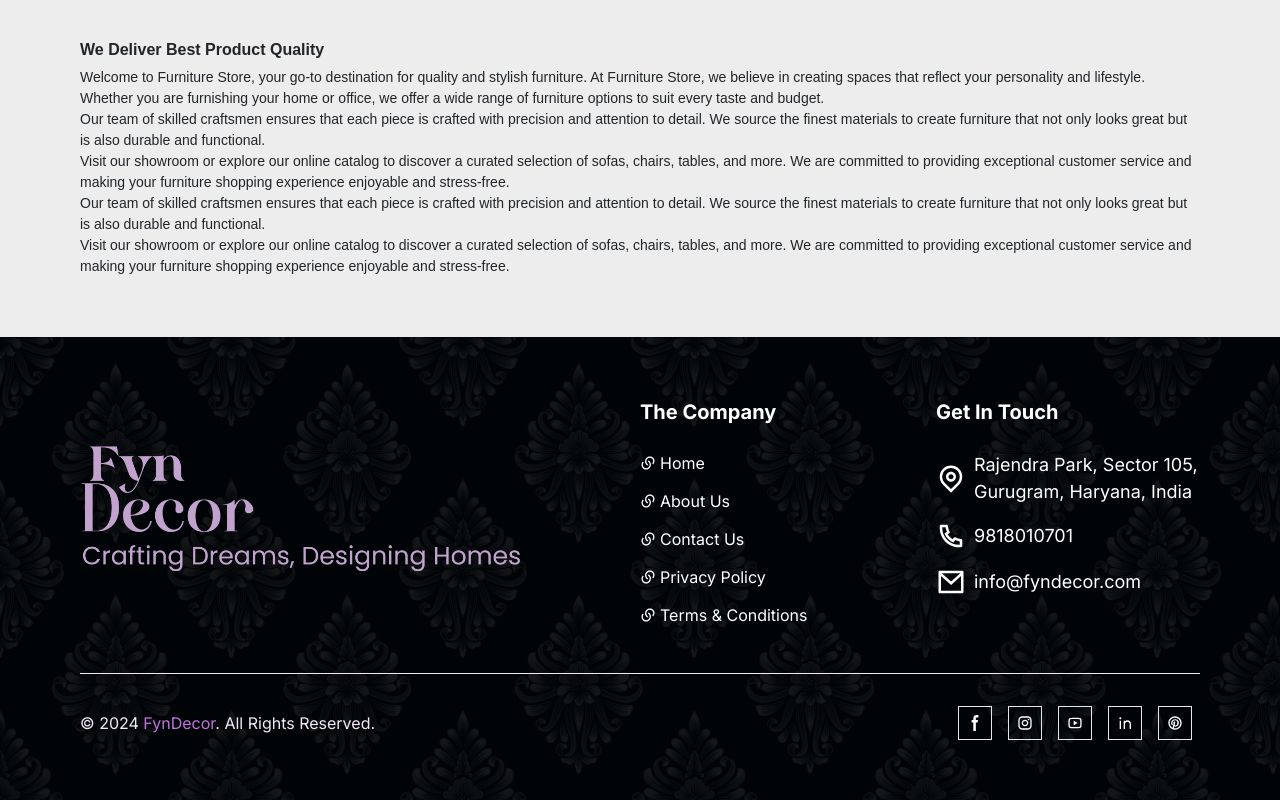
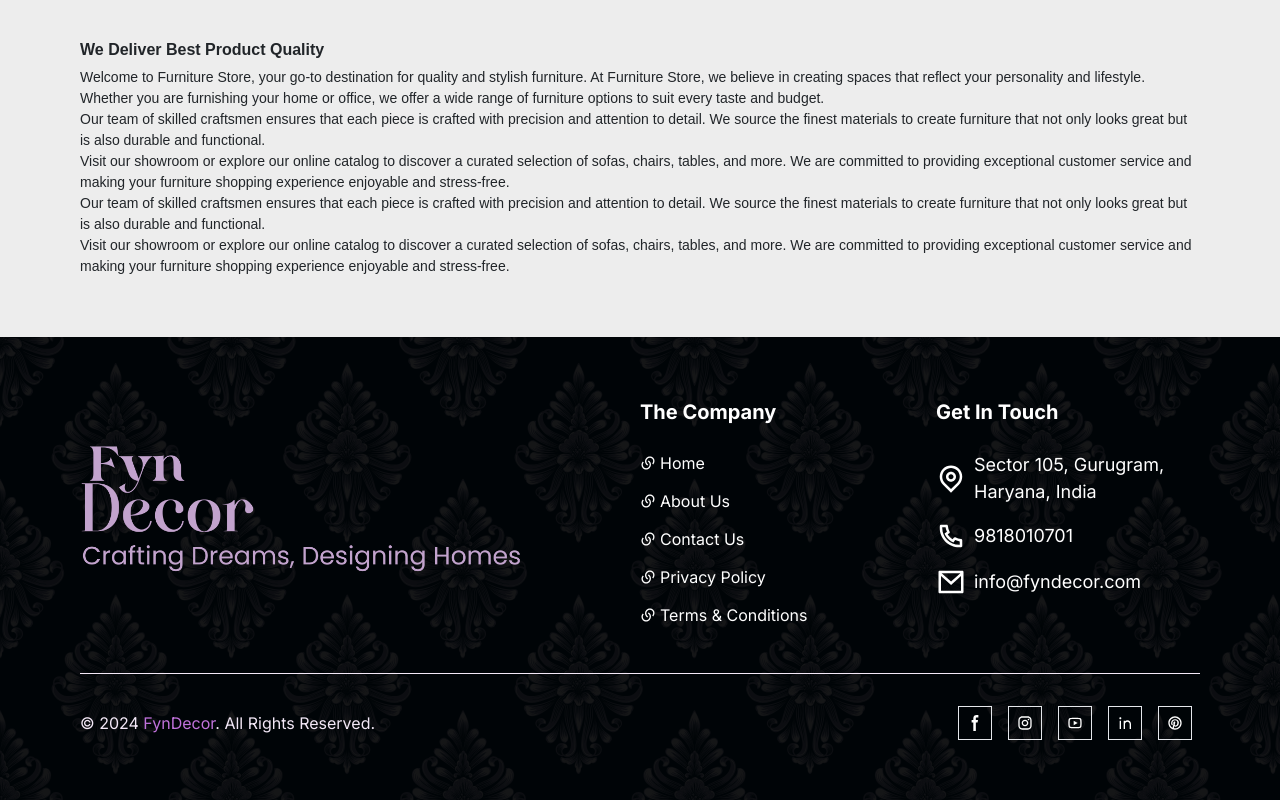
Before and after one commit to rdeepesh/fyndecor-web, a Next.js app: page / in a window 1280 px wide. Shown: the part 4452-5252 px from the top of the page. Built offline with nearby package versions, Linux system fonts and the light colour scheme.

Commit message:
fix - change address

```diff
--- a/src/app/utils.ts
+++ b/src/app/utils.ts
@@ -1,3 +1,3 @@
 export const MOBILE_NO = 9818010701;
-export const ADDRESS = 'Rajendra Park, Sector 105, Gurugram, Haryana, India'
+export const ADDRESS = 'Sector 105, Gurugram, Haryana, India'
 export const MAIL_ID = 'info@fyndecor.com'
```
